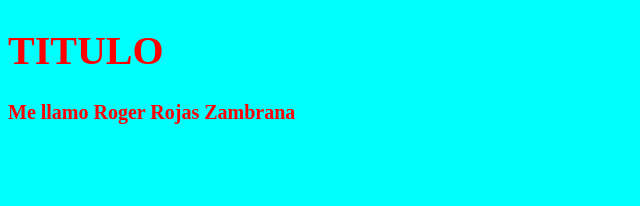
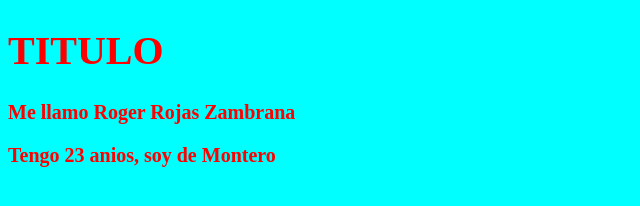
Before and after one commit to Roger-Rojas-258/primero, a plain HTML site: page index.html in a window 1280 px wide. Shown: the whole page, without its empty margins (0-640 px from the left). Drawn offline with Linux system fonts and the light colour scheme.

Commit message:
edad mas lugar

```diff
--- a/index.html
+++ b/index.html
@@ -12,6 +12,7 @@
 
     <h1>TITULO</h1>
     <p>Me llamo Roger Rojas Zambrana</p>
+    <p>Tengo 23 anios, soy de Montero</p>
 
 </body>
 
```
